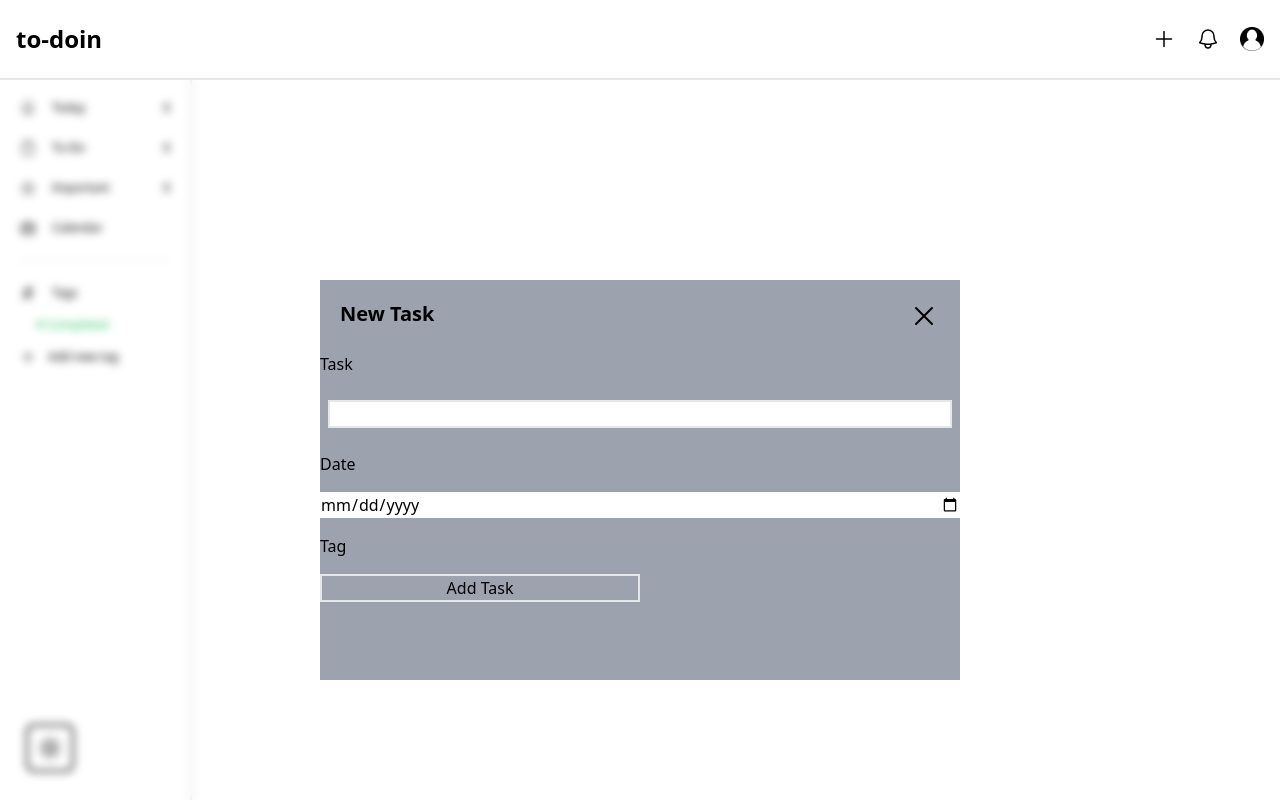
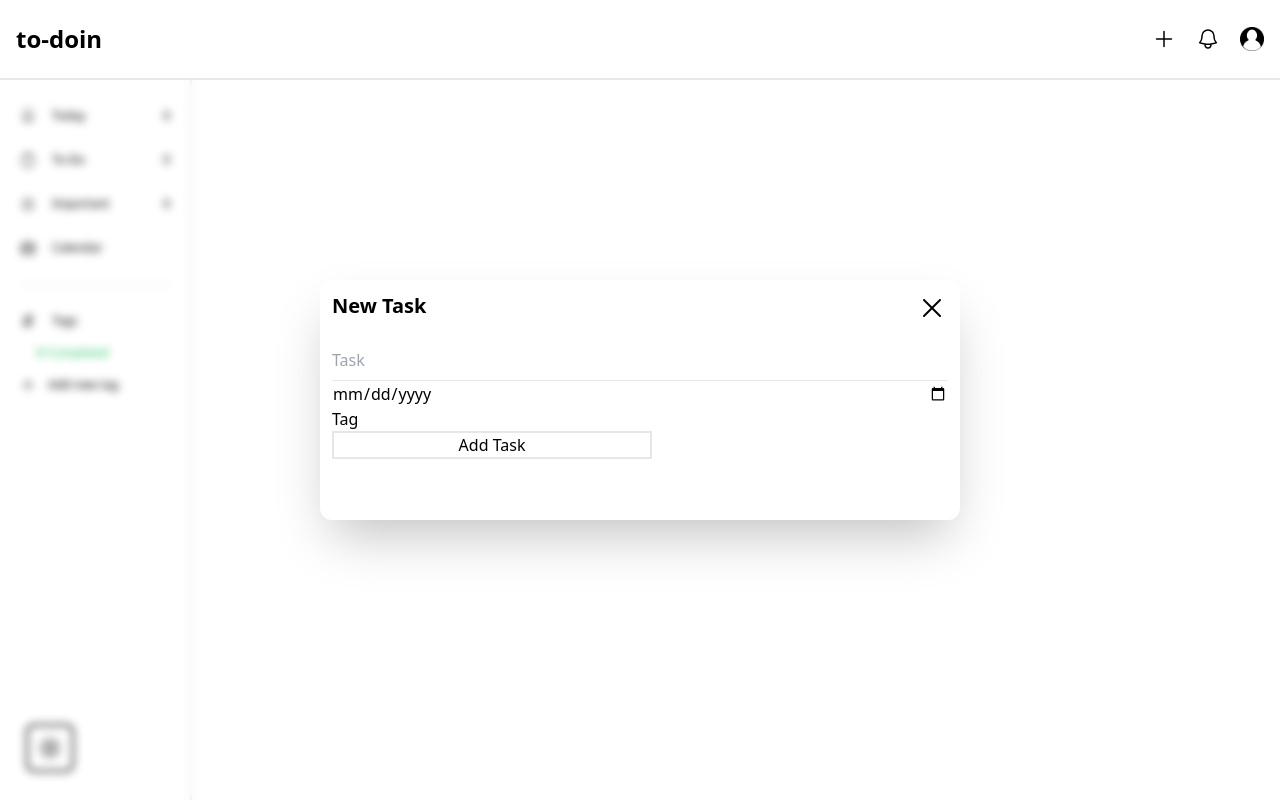
Before and after one commit to Cupskrrt/to-doin, a React (Vite) app: page /newtask in a window 1280 px wide. Built offline with nearby package versions, Linux system fonts and the light colour scheme.

Commit message:
creating some functionality to the UI

```diff
--- a/src/components/NewTask.jsx
+++ b/src/components/NewTask.jsx
@@ -27,23 +27,22 @@ const NewTask = ({popup}) => {
       {/* TODO: Refactor code to make it cleaner */}
       {/* TODO: Style new task to make it more beautiful */}
       <div className="fixed w-screen backdrop-blur-sm h-screen z-10">
-        <div className="fixed bg-gray-400 right-[25%] bottom-[25%] top-[25%] left-[25%] z-10">
-          <div className='flex justify-between p-5'>
+        <div className="fixed bg-white shadow-2xl rounded-xl right-[25%] bottom-[25%] top-[25%] left-[25%] h-[15rem] z-10">
+          <div className='flex justify-between p-3'>
             <h1 className="font-bold text-xl">New Task</h1>
             <XMarkIcon className="w-[2rem] cursor-pointer" onClick={popup} />
           </div>
-          <form className="flex flex-col gap-4" onSubmit={handleSubmit}>
-            <label htmlFor="task-title">Task</label>
+          <form className="flex flex-col p-3" onSubmit={handleSubmit}>
             <input
               id="task-title"
               value={title}
               type="text"
-              className="border-2 m-2"
+              className="border-b-[1px] pb-2"
               onChange={e => {
                 setTitle(e.target.value);
               }}
+              placeholder="Task"
             />
-            <label htmlFor="task-date">Date</label>
             <input type="date" />
             <label htmlFor="task-tag">Tag</label>
             {/* TODO: Create multiselect for tags */}
--- a/src/components/TaskCard.jsx
+++ b/src/components/TaskCard.jsx
@@ -1,11 +1,25 @@
-import React from 'react';
+import React, {useState, useEffect} from 'react';
 import {
   PencilSquareIcon,
   TrashIcon,
   StarIcon,
 } from '@heroicons/react/24/outline';
+import {StarIcon as StarIconSolid} from '@heroicons/react/24/solid';
 
 const TaskCard = () => {
+  const [icon, setIcon] = useState(false);
+
+  useEffect(() => {
+    switch (icon) {
+      case true:
+        // Create set favorite to db
+        break;
+      case false:
+        // Create unset favorite to db
+        break;
+    }
+  });
+
   return (
     <>
       <div className="flex justify-between items-center border-2 gap-10 p-4 w-[80vw]">
@@ -18,7 +32,10 @@ const TaskCard = () => {
           <p className="text-sm text-green-500"># Completed</p>
         </div>
         <div className="flex gap-2">
-          <StarIcon className="w-[1.5rem]" />
+          <button className="w-[1.5rem]" onClick={() => setIcon(!icon)}>
+            {!icon && <StarIcon />}
+            {icon && <StarIconSolid />}
+          </button>
           <PencilSquareIcon className="w-[1.5rem]" />
           <TrashIcon className="w-[1.5rem]" />
         </div>
--- a/src/pages/Sidebar.jsx
+++ b/src/pages/Sidebar.jsx
@@ -1,5 +1,5 @@
 import React, {useState} from 'react';
-import {Link} from 'react-router-dom';
+import {NavLink} from 'react-router-dom';
 import ThemeMode from '../components/ThemeMode';
 import Today from '../components/Today';
 import Important from '../components/Important';
@@ -12,31 +12,46 @@ import NewTag from '../components/NewTag';
 const Sidebar = () => {
   const [tagShow, setTagShow] = useState(false);
 
+  const normalLink = '';
+  const activeLink = 'border-l-[2px] border-black';
+
   function showTag() {
-    setTagShow(!tagShow)
+    setTagShow(!tagShow);
   }
 
   return (
     <div className="w-[15vw] h-[90vh] border-r-2">
       {/* TODO: Change the Link into NavLink */}
-      <div className="flex flex-col gap-6 p-5">
-        <Link to="/">
+      <div className="flex flex-col gap-7 p-5 mt-2">
+        <NavLink
+          to="/"
+          className={({isActive}) => (isActive ? activeLink : normalLink)}
+        >
           <Today />
-        </Link>
-        <Link to="/to-do">
+        </NavLink>
+        <NavLink
+          to="/to-do"
+          className={({isActive}) => (isActive ? activeLink : normalLink)}
+        >
           <Todo />
-        </Link>
-        <Link to="/important">
+        </NavLink>
+        <NavLink
+          to="/important"
+          className={({isActive}) => (isActive ? activeLink : normalLink)}
+        >
           <Important />
-        </Link>
-        <Link to="/calendar">
+        </NavLink>
+        <NavLink
+          to="/calendar"
+          className={({isActive}) => (isActive ? activeLink : normalLink)}
+        >
           <Calendar />
-        </Link>
+        </NavLink>
         <hr />
         <div>
           <Tags />
           {tagShow && <NewTag />}
-          <AddTag onClick={showTag}/>
+          <AddTag onClick={showTag} />
         </div>
         <ThemeMode />
       </div>
```
